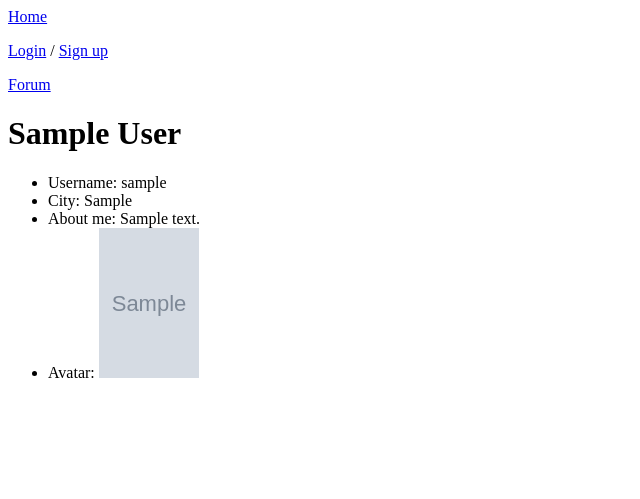
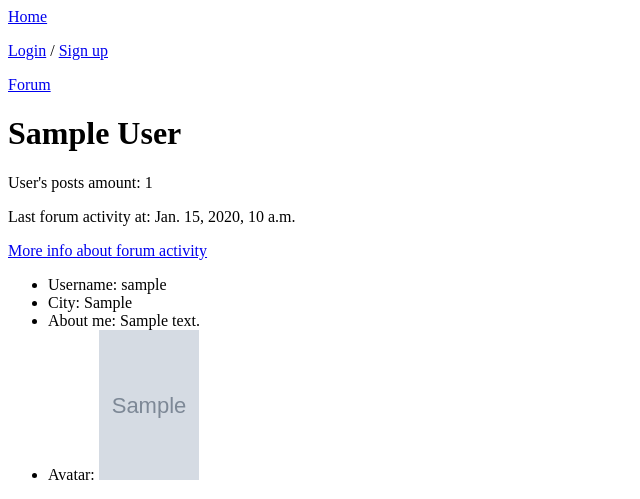
Before and after one commit to dfesenko/django-forum, a Django app: page /users/1/ in a window 1280 px wide. Shown: the top 499 px of the page, without its empty margins (0-640 px from the left). Run offline with Django 3.2, Linux system fonts and the light colour scheme; tables that the repository leaves empty hold one stand-in row (values such as "Sample post"); grey boxes marked "Sample" are stand-in pictures.

Commit message:
Add displaying user's forum activity information in his/her profile

```diff
--- a/forum/discussions/models.py
+++ b/forum/discussions/models.py
@@ -53,11 +53,19 @@ class Profile(models.Model):
     user_location = models.CharField(max_length=30, blank=True)
     user_about = models.TextField(max_length=500, blank=True)
     user_avatar = models.ImageField(upload_to=user_directory_path, blank=True, default='/default.png')
-    user_posts_amount = models.IntegerField(default=0)
-    user_last_forum_activity_date = models.DateTimeField(blank=True, null=True)
 
     def __str__(self):
         return self.user.get_full_name()
+
+    def user_posts_amount(self):
+        return len(Post.objects.filter(author=self.user))
+
+    def user_last_forum_activity_date(self):
+        posts = Post.objects.filter(author=self.user)
+        if len(posts) > 0:
+            return posts.order_by('-creation_date')[0].creation_date
+        else:
+            return "-"
 
 
 class Message(models.Model):
--- a/forum/discussions/templates/discussions/user_profile.html
+++ b/forum/discussions/templates/discussions/user_profile.html
@@ -18,6 +18,10 @@
 
 {% endif %}
 
+<p>User's posts amount: {{ user.profile.user_posts_amount }}</p>
+<p>Last forum activity at: {{ user.profile.user_last_forum_activity_date }}</p>
+<a href="{% url 'discussions:user_forum_activity' pk=user.pk %}">More info about forum activity</a>
+
 
 <ul>
     <li>Username: {{ user.username }}</li>
--- a/forum/discussions/urls.py
+++ b/forum/discussions/urls.py
@@ -9,6 +9,7 @@ app_name = 'discussions'
 urlpatterns = [
     path('', views.IndexView.as_view(), name='index'),
     path('users/<int:pk>/', views.UserDetailView.as_view(), name='detail'),
+    path('users/<int:pk>/forum_activity/', views.UserActivityView.as_view(), name='user_forum_activity'),
     path('signup/', views.UserSignupView.as_view(), name='signup'),
     path('email_confirm/', views.EmailConfirmView.as_view(), name='email_confirm'),
     path('account_activation/<uidb64>/<token>/', views.UserActivationView.as_view(), name='activation'),
--- a/forum/discussions/views.py
+++ b/forum/discussions/views.py
@@ -46,6 +46,14 @@ class ForumView(generic.ListView):
 class UserDetailView(generic.DetailView):
     model = User
     template_name = 'discussions/user_profile.html'
+
+
+class UserActivityView(generic.ListView):
+    template_name = 'discussions/user_forum_activity.html'
+    context_object_name = 'user_posts_list'
+
+    def get_queryset(self):
+        return Post.objects.filter(author=self.request.user).order_by("-creation_date")
 
 
 class CheckUserMixin(UserPassesTestMixin):
```
Also changed, not shown: forum/discussions/templates/discussions/user_forum_activity.html (added, +22 -0 lines).
